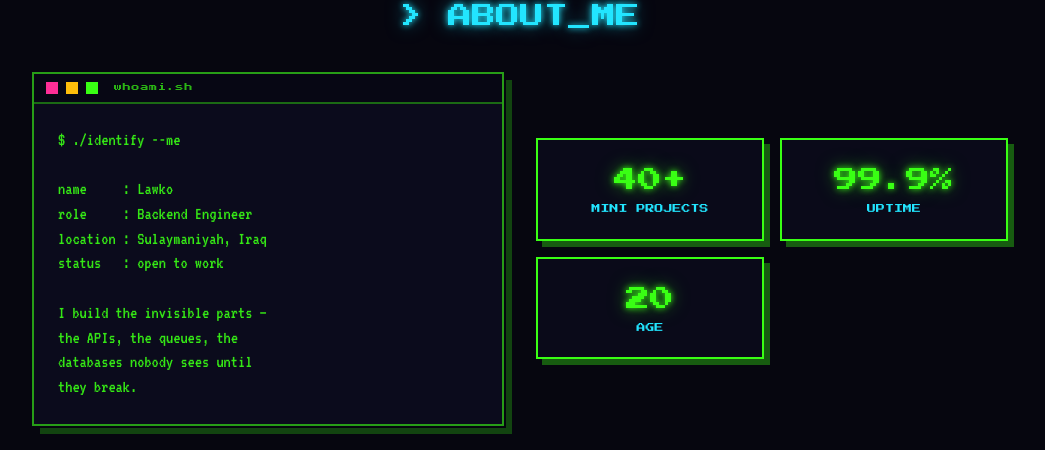
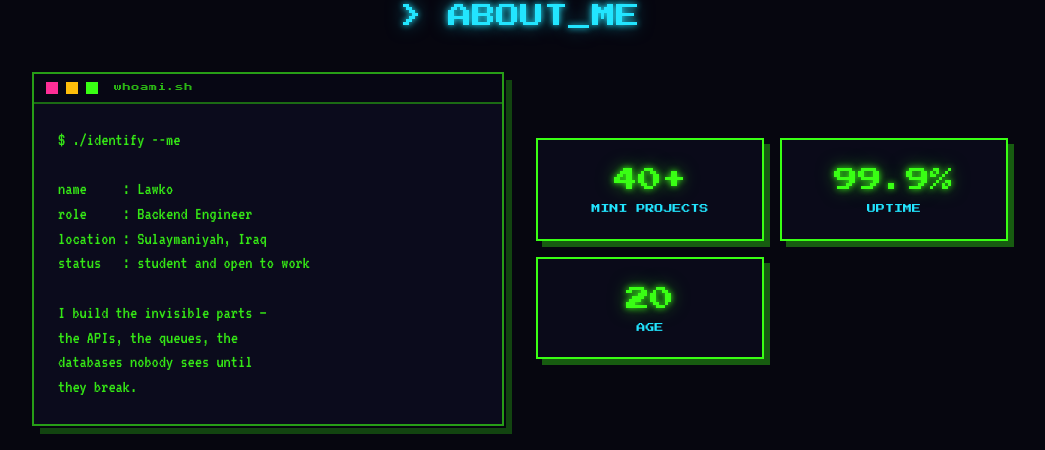
Before and after one commit to llaarriizz/portfolio, a React (Vite) app in the folder frontend/: page / in a window 1280 px wide. Shown: the part 920-1370 px from the top of the page, without its empty margins (120-1165 px from the left). Built offline with nearby package versions, Linux system fonts and the light colour scheme.

Commit message:
updated the about.tsx

```diff
--- a/frontend/src/components/About.tsx
+++ b/frontend/src/components/About.tsx
@@ -21,7 +21,7 @@ export function About() {
 name     : Lawko
 role     : Backend Engineer
 location : Sulaymaniyah, Iraq
-status   : open to work
+status   : student and open to work
 
 I build the invisible parts —
 the APIs, the queues, the
```
